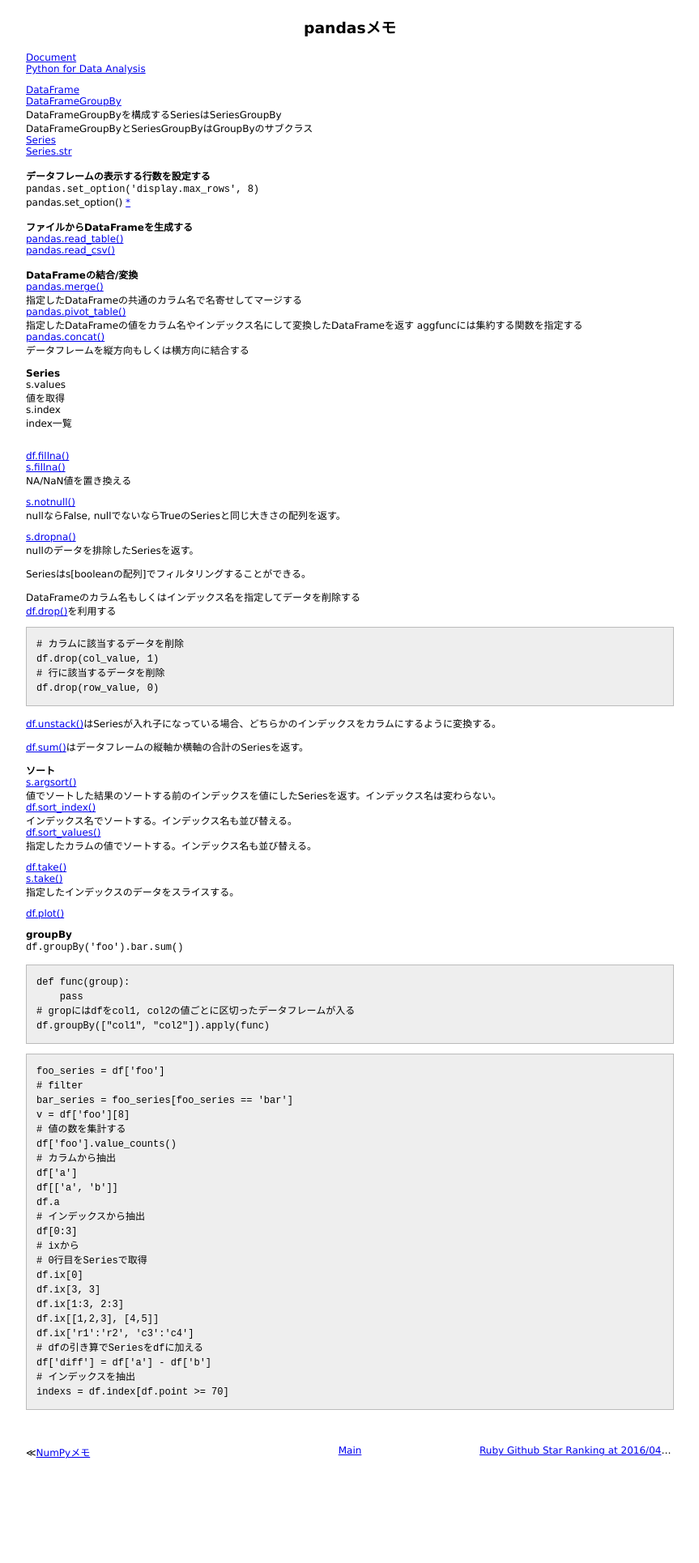
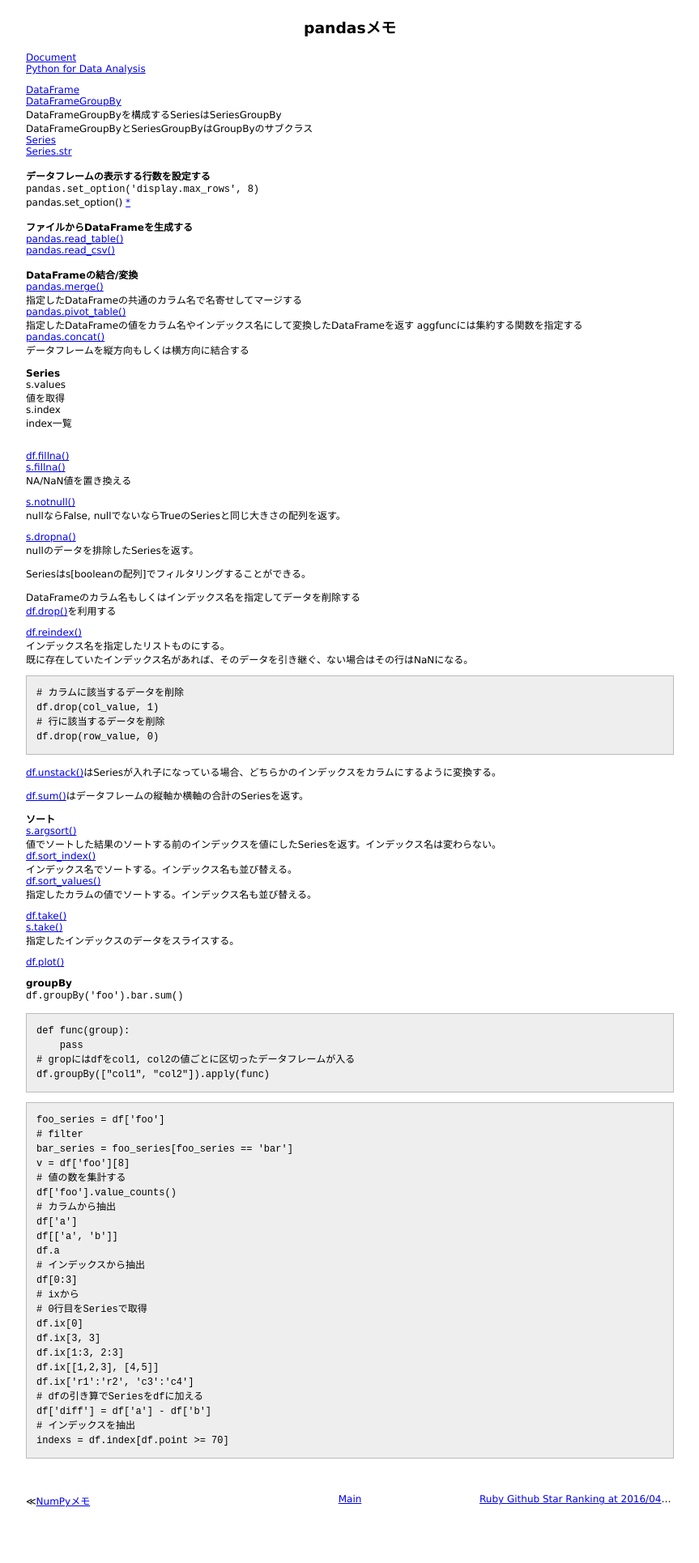
Before and after one commit to 38elements/38elements.github.com, a Jekyll site: the page built from _posts/2016-04-24-pandas.md, in a window 1280 px wide. Shown: the whole page at 81% size, without its empty margins (208-1071 px from the left). Built offline with Jekyll 4.4.1, drawn with Linux system fonts in a browser that asks for light colours; before the commit the page ends 1870 px from its top, so only the background shows below that.

Commit message:
Update 2016-04-24-pandas.md

````diff
--- a/_posts/2016-04-24-pandas.md
+++ b/_posts/2016-04-24-pandas.md
@@ -50,6 +50,10 @@ Seriesはs[booleanの配列]でフィルタリングすることができる。
 
 DataFrameのカラム名もしくはインデックス名を指定してデータを削除する
 [df.drop()](http://pandas.pydata.org/pandas-docs/stable/generated/pandas.DataFrame.drop.html)を利用する
+
+[df.reindex()](http://pandas.pydata.org/pandas-docs/stable/generated/pandas.DataFrame.reindex.html)
+インデックス名を指定したリストものにする。
+既に存在していたインデックス名があれば、そのデータを引き継ぐ、ない場合はその行はNaNになる。
 
 ```
 # カラムに該当するデータを削除
````
